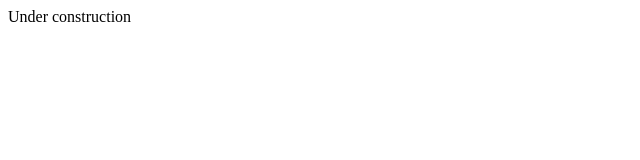
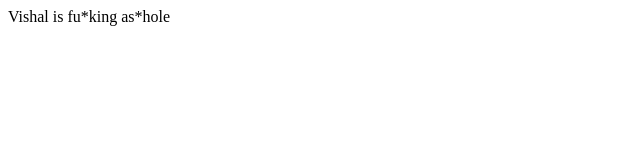
Before and after one commit to thoopalliamar/thoopalliamar.github.io, a plain HTML site: page index.html in a window 1280 px wide. Shown: the full height of the page, 0-640 px from the left. Drawn offline with Linux system fonts and the light colour scheme.

Commit message:
Update index.html

```diff
--- a/index.html
+++ b/index.html
@@ -1 +1 @@
-<p>Under construction</p>
+<p>Vishal is fu*king as*hole</p>
```
